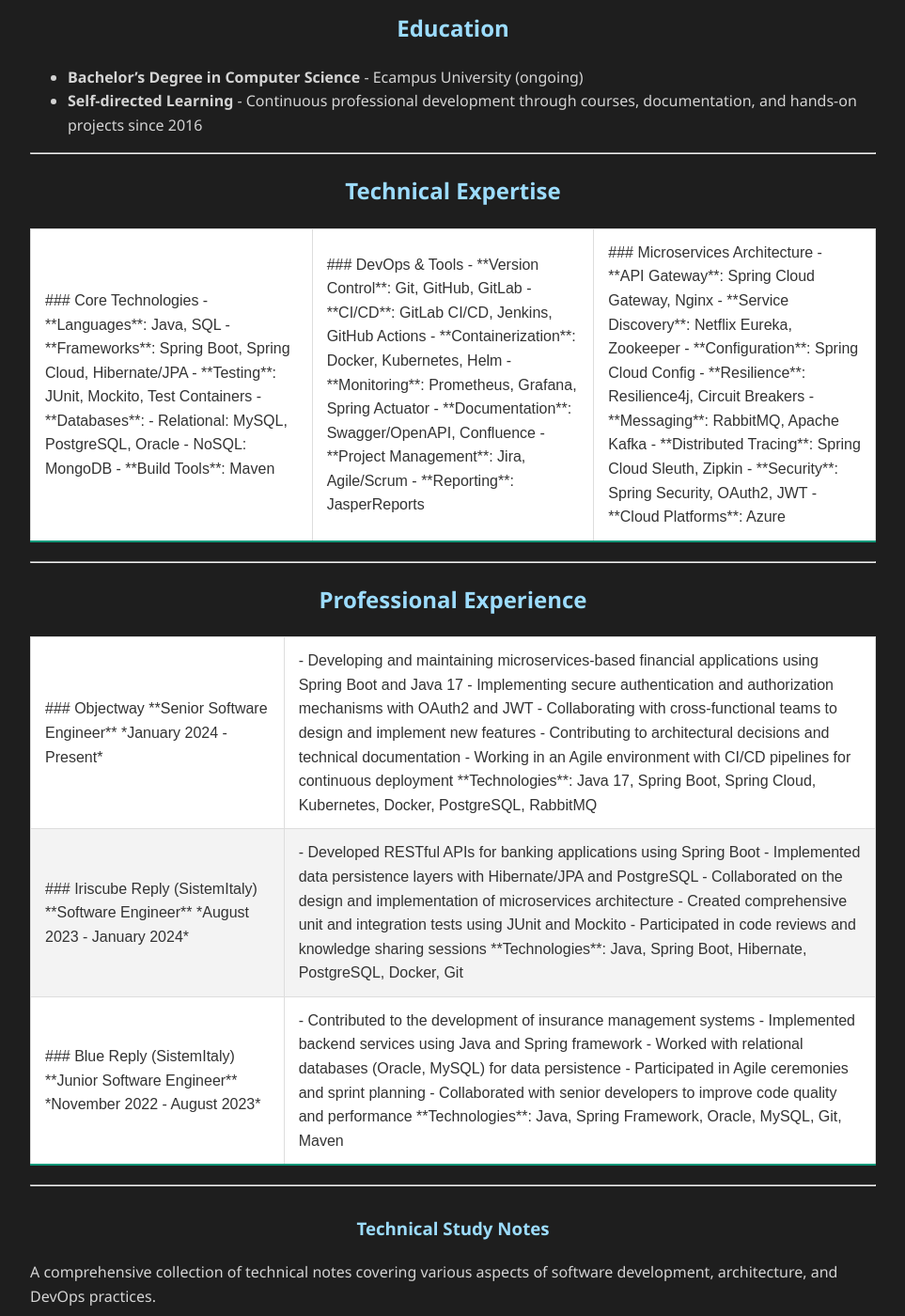
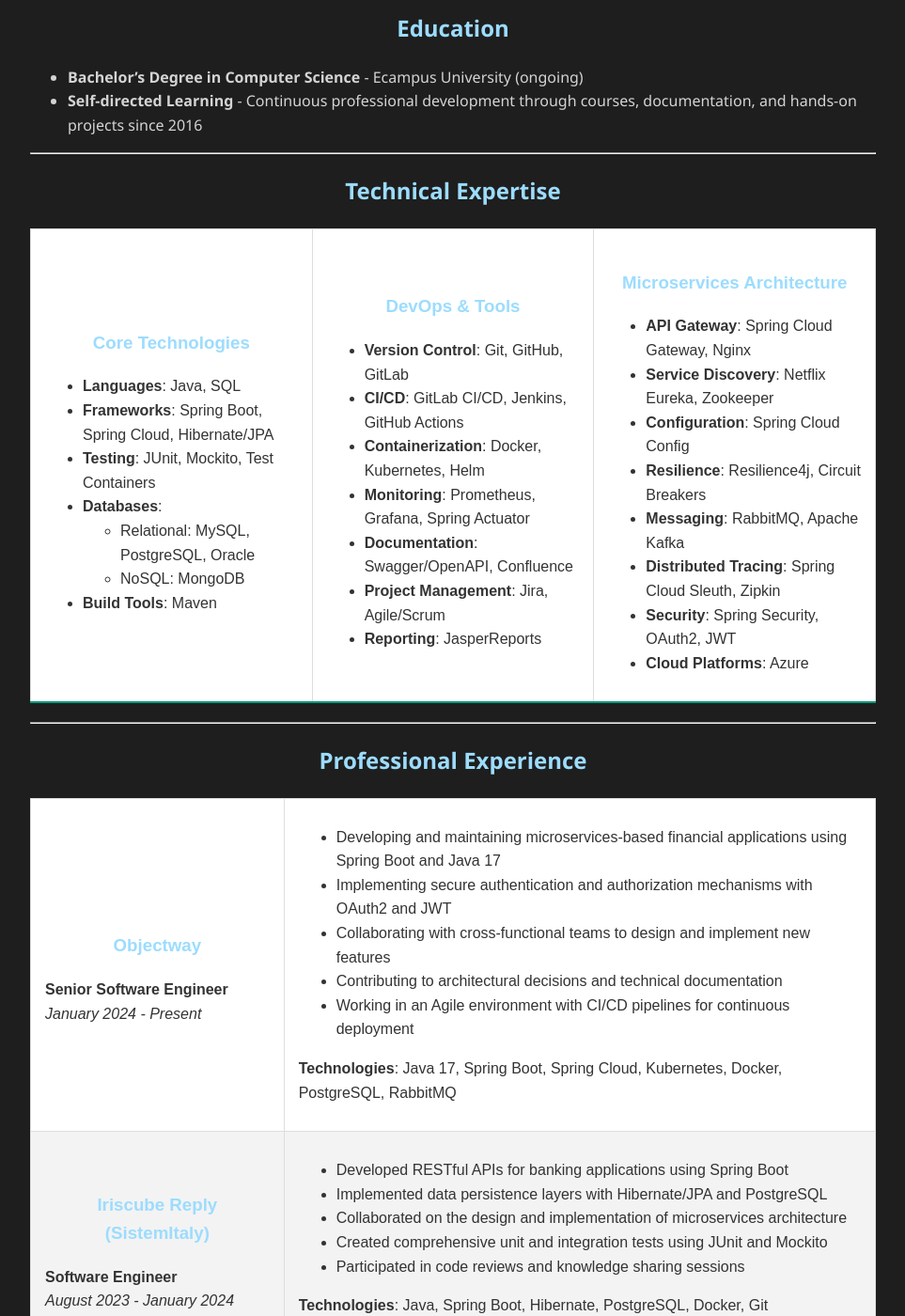
Before and after one commit to Jok98/Jok98.github.io, a Jekyll site: the page built from cv.md, in a window 1280 px wide and 1400 px high, scrolled down 562 px. Shown: the whole window at 94% size, without its empty margins (158-1121 px from the left). Built offline with Jekyll 4.4.1, drawn with Linux system fonts in a browser that asks for light colours; some of the changed text lies outside the part shown.

Commit message:
Convert markdown tables to HTML

```diff
--- a/cv.md
+++ b/cv.md
@@ -34,48 +34,48 @@
 ## Technical Expertise
 
 <table border="1">
-<tr>
-<td width="33%">
-
-### Core Technologies
-
-- **Languages**: Java, SQL
-- **Frameworks**: Spring Boot, Spring Cloud, Hibernate/JPA
-- **Testing**: JUnit, Mockito, Test Containers
-- **Databases**:
-    - Relational: MySQL, PostgreSQL, Oracle
-    - NoSQL: MongoDB
-- **Build Tools**: Maven
-
-</td>
-<td width="33%">
-
-### DevOps & Tools
-
-- **Version Control**: Git, GitHub, GitLab
-- **CI/CD**: GitLab CI/CD, Jenkins, GitHub Actions
-- **Containerization**: Docker, Kubernetes, Helm
-- **Monitoring**: Prometheus, Grafana, Spring Actuator
-- **Documentation**: Swagger/OpenAPI, Confluence
-- **Project Management**: Jira, Agile/Scrum
-- **Reporting**: JasperReports
-
-</td>
-<td width="33%">
-
-### Microservices Architecture
-
-- **API Gateway**: Spring Cloud Gateway, Nginx
-- **Service Discovery**: Netflix Eureka, Zookeeper
-- **Configuration**: Spring Cloud Config
-- **Resilience**: Resilience4j, Circuit Breakers
-- **Messaging**: RabbitMQ, Apache Kafka
-- **Distributed Tracing**: Spring Cloud Sleuth, Zipkin
-- **Security**: Spring Security, OAuth2, JWT
-- **Cloud Platforms**: Azure
-
-</td>
-</tr>
+  <tr>
+    <td width="33%">
+      <h3>Core Technologies</h3>
+      <ul>
+        <li><strong>Languages</strong>: Java, SQL</li>
+        <li><strong>Frameworks</strong>: Spring Boot, Spring Cloud, Hibernate/JPA</li>
+        <li><strong>Testing</strong>: JUnit, Mockito, Test Containers</li>
+        <li><strong>Databases</strong>:
+          <ul>
+            <li>Relational: MySQL, PostgreSQL, Oracle</li>
+            <li>NoSQL: MongoDB</li>
+          </ul>
+        </li>
+        <li><strong>Build Tools</strong>: Maven</li>
+      </ul>
+    </td>
+    <td width="33%">
+      <h3>DevOps &amp; Tools</h3>
+      <ul>
+        <li><strong>Version Control</strong>: Git, GitHub, GitLab</li>
+        <li><strong>CI/CD</strong>: GitLab CI/CD, Jenkins, GitHub Actions</li>
+        <li><strong>Containerization</strong>: Docker, Kubernetes, Helm</li>
+        <li><strong>Monitoring</strong>: Prometheus, Grafana, Spring Actuator</li>
+        <li><strong>Documentation</strong>: Swagger/OpenAPI, Confluence</li>
+        <li><strong>Project Management</strong>: Jira, Agile/Scrum</li>
+        <li><strong>Reporting</strong>: JasperReports</li>
+      </ul>
+    </td>
+    <td width="33%">
+      <h3>Microservices Architecture</h3>
+      <ul>
+        <li><strong>API Gateway</strong>: Spring Cloud Gateway, Nginx</li>
+        <li><strong>Service Discovery</strong>: Netflix Eureka, Zookeeper</li>
+        <li><strong>Configuration</strong>: Spring Cloud Config</li>
+        <li><strong>Resilience</strong>: Resilience4j, Circuit Breakers</li>
+        <li><strong>Messaging</strong>: RabbitMQ, Apache Kafka</li>
+        <li><strong>Distributed Tracing</strong>: Spring Cloud Sleuth, Zipkin</li>
+        <li><strong>Security</strong>: Spring Security, OAuth2, JWT</li>
+        <li><strong>Cloud Platforms</strong>: Azure</li>
+      </ul>
+    </td>
+  </tr>
 </table>
 
 ---
@@ -83,66 +83,57 @@
 ## Professional Experience
 
 <table border="1">
-<tr>
-<td width="30%">
-
-### Objectway
-**Senior Software Engineer**
-*January 2024 - Present*
-
-</td>
-<td width="70%">
-
-- Developing and maintaining microservices-based financial applications using Spring Boot and Java 17
-- Implementing secure authentication and authorization mechanisms with OAuth2 and JWT
-- Collaborating with cross-functional teams to design and implement new features
-- Contributing to architectural decisions and technical documentation
-- Working in an Agile environment with CI/CD pipelines for continuous deployment
-
-**Technologies**: Java 17, Spring Boot, Spring Cloud, Kubernetes, Docker, PostgreSQL, RabbitMQ
-
-</td>
-</tr>
-<tr>
-<td>
-
-### Iriscube Reply (SistemItaly)
-**Software Engineer**
-*August 2023 - January 2024*
-
-</td>
-<td>
-
-- Developed RESTful APIs for banking applications using Spring Boot
-- Implemented data persistence layers with Hibernate/JPA and PostgreSQL
-- Collaborated on the design and implementation of microservices architecture
-- Created comprehensive unit and integration tests using JUnit and Mockito
-- Participated in code reviews and knowledge sharing sessions
-
-**Technologies**: Java, Spring Boot, Hibernate, PostgreSQL, Docker, Git
-
-</td>
-</tr>
-<tr>
-<td>
-
-### Blue Reply (SistemItaly)
-**Junior Software Engineer**
-*November 2022 - August 2023*
-
-</td>
-<td>
-
-- Contributed to the development of insurance management systems
-- Implemented backend services using Java and Spring framework
-- Worked with relational databases (Oracle, MySQL) for data persistence
-- Participated in Agile ceremonies and sprint planning
-- Collaborated with senior developers to improve code quality and performance
-
-**Technologies**: Java, Spring Framework, Oracle, MySQL, Git, Maven
-
-</td>
-</tr>
+  <tr>
+    <td width="30%">
+      <h3>Objectway</h3>
+      <strong>Senior Software Engineer</strong><br/>
+      <em>January 2024 - Present</em>
+    </td>
+    <td width="70%">
+      <ul>
+        <li>Developing and maintaining microservices-based financial applications using Spring Boot and Java 17</li>
+        <li>Implementing secure authentication and authorization mechanisms with OAuth2 and JWT</li>
+        <li>Collaborating with cross-functional teams to design and implement new features</li>
+        <li>Contributing to architectural decisions and technical documentation</li>
+        <li>Working in an Agile environment with CI/CD pipelines for continuous deployment</li>
+      </ul>
+      <p><strong>Technologies</strong>: Java 17, Spring Boot, Spring Cloud, Kubernetes, Docker, PostgreSQL, RabbitMQ</p>
+    </td>
+  </tr>
+  <tr>
+    <td>
+      <h3>Iriscube Reply (SistemItaly)</h3>
+      <strong>Software Engineer</strong><br/>
+      <em>August 2023 - January 2024</em>
+    </td>
+    <td>
+      <ul>
+        <li>Developed RESTful APIs for banking applications using Spring Boot</li>
+        <li>Implemented data persistence layers with Hibernate/JPA and PostgreSQL</li>
+        <li>Collaborated on the design and implementation of microservices architecture</li>
+        <li>Created comprehensive unit and integration tests using JUnit and Mockito</li>
+        <li>Participated in code reviews and knowledge sharing sessions</li>
+      </ul>
+      <p><strong>Technologies</strong>: Java, Spring Boot, Hibernate, PostgreSQL, Docker, Git</p>
+    </td>
+  </tr>
+  <tr>
+    <td>
+      <h3>Blue Reply (SistemItaly)</h3>
+      <strong>Junior Software Engineer</strong><br/>
+      <em>November 2022 - August 2023</em>
+    </td>
+    <td>
+      <ul>
+        <li>Contributed to the development of insurance management systems</li>
+        <li>Implemented backend services using Java and Spring framework</li>
+        <li>Worked with relational databases (Oracle, MySQL) for data persistence</li>
+        <li>Participated in Agile ceremonies and sprint planning</li>
+        <li>Collaborated with senior developers to improve code quality and performance</li>
+      </ul>
+      <p><strong>Technologies</strong>: Java, Spring Framework, Oracle, MySQL, Git, Maven</p>
+    </td>
+  </tr>
 </table>
 
 ---
```
